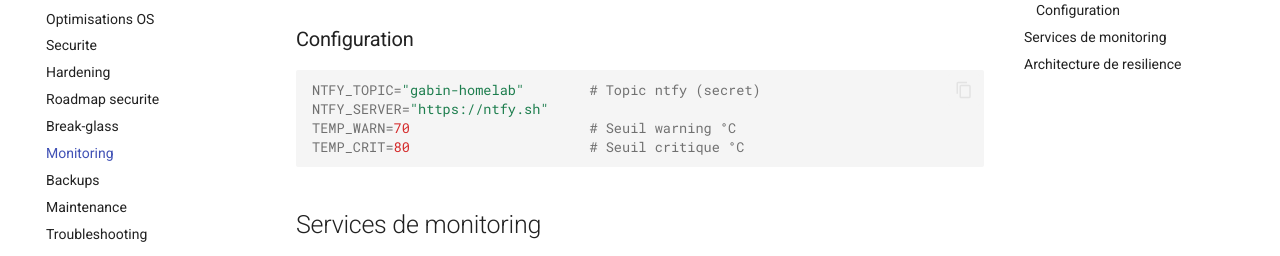
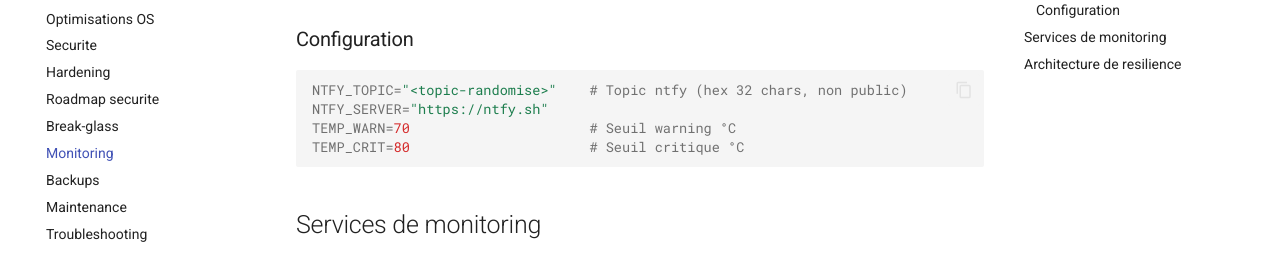
Before and after one commit to GabinSMD/homelab-doc, an MkDocs documentation site: the page built from docs/infrastructure/monitoring.md, in a window 1280 px wide and 900 px high, scrolled down 1039 px. Shown: the part 179-435 px from the top of the window. Built offline with MkDocs 1.6.1 and Material for MkDocs 9.7.7, drawn with Linux system fonts in a browser that asks for light colours; comment, search, counter and statistics services are not loaded.

Commit message:
monitoring.md: masquer le topic ntfy dans la doc
Co-Authored-By: Claude Opus 4.6 (1M context) <noreply@anthropic.com>

````diff
--- a/docs/infrastructure/monitoring.md
+++ b/docs/infrastructure/monitoring.md
@@ -48,7 +48,7 @@ Le script utilise des fichiers d'etat dans `/var/lib/homelab_monitor/` :
 ### Configuration
 
 ```bash
-NTFY_TOPIC="gabin-homelab"        # Topic ntfy (secret)
+NTFY_TOPIC="<topic-randomise>"    # Topic ntfy (hex 32 chars, non public)
 NTFY_SERVER="https://ntfy.sh"
 TEMP_WARN=70                      # Seuil warning °C
 TEMP_CRIT=80                      # Seuil critique °C
````
